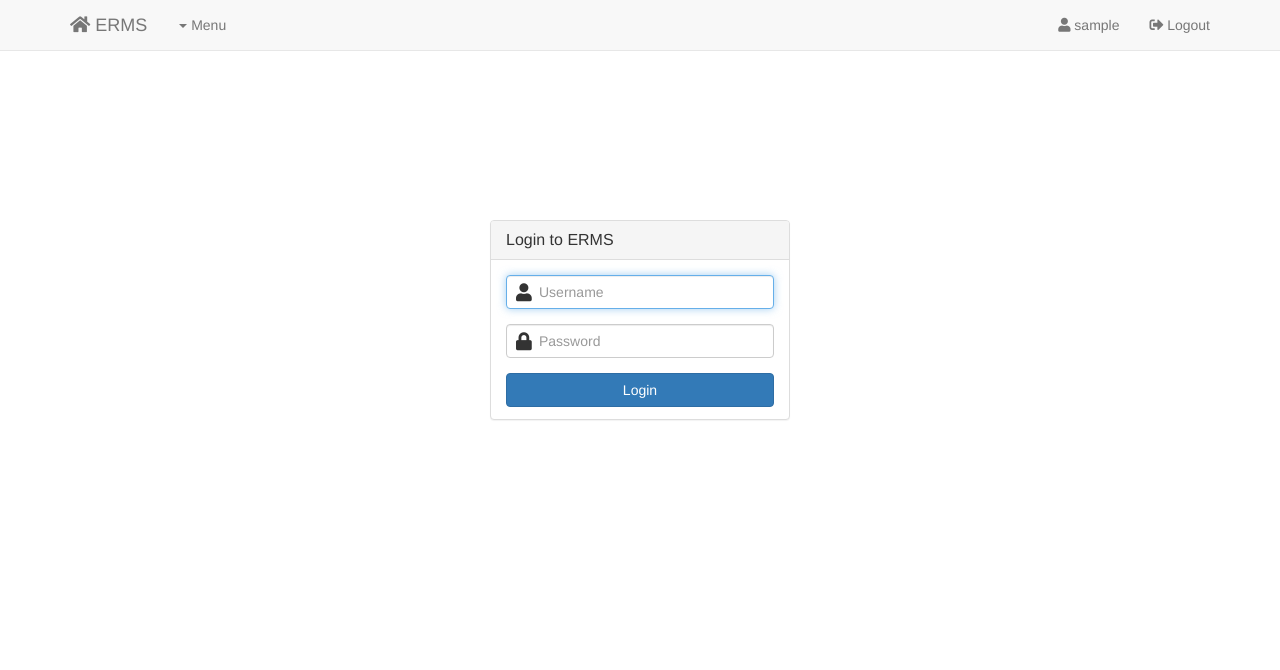
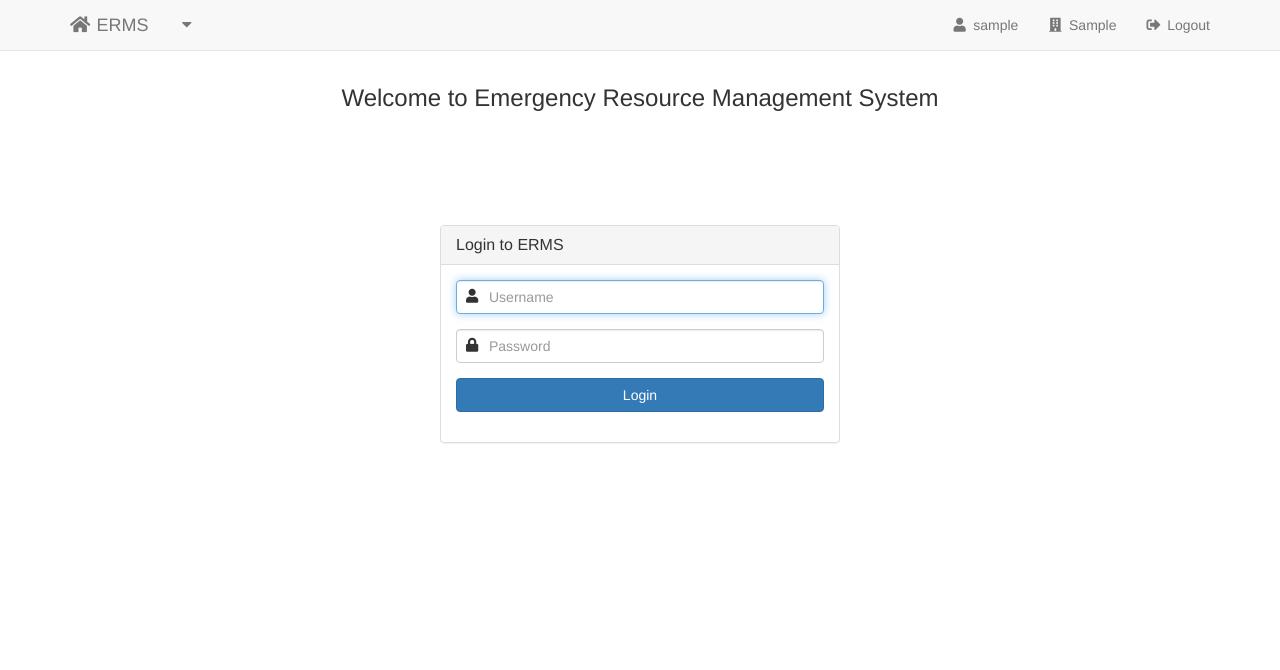
Before and after one commit to peijunz-archive/homework-cs6400-flask-jinja2, a Flask app: template Phase_3_Code/templates/login2.html in a window 1280 px wide. Shown: the top 670 px of the page. Run offline with Flask 2, Linux system fonts and the light colour scheme; the template is opened without the code that fills it: most values are stand-ins (such as "Sample title", 1, 10 or a date in 2020); some libraries are stand-ins or nearby versions.

Commit message:
nav and menu done

```diff
--- a/Phase_3_Code/static/style.css
+++ b/Phase_3_Code/static/style.css
@@ -3,17 +3,24 @@
  * Copyright 2018 CS6400 Team010
  */
 
+
 .login-panel {
-    position:absolute;
-    left:50%;
-    top:40%;
-    max-width: 500px;
     margin: auto;
-    width:300px;
-    height:200px;
-    margin:-100px 0 0 -150px;
+    margin-top: 10%;
+    margin-bottom: 20%;
+    max-width: 400px;
 }
 
+.menu-panel {
+    margin: auto;
+    margin-top: 10%;
+    margin-bottom: 20%;
+    max-width: 400px;
+}
+
+body {
+    padding-top: 65px;
+}
 
 .login-panel .form-group {
     position: relative;
@@ -21,11 +28,30 @@
 
 .login-panel i{
     position: absolute;
-    left: 10px;
-    top: 8px;
-    font-size: 18px;
+    left: 9px;
+    top: 9px;
+    font-size: 14px;
 }
 
 .login-panel .form-control {
     padding-left: 32px;
 }
+
+.dropdown .fa-caret-down{
+    font-size: 16px;
+}
+.fa{
+    margin-right: 0.2em;
+    width: 1em;
+    text-align:center;
+}
+
+.hidden-text{
+    display: none;
+}
+
+@media (max-width: 800px) {
+.hidden-text{
+    display: inline;
+}
+}
--- /dev/null
+++ b/Phase_3_Code/templates/_macros.html
@@ -0,0 +1,9 @@
+{% macro menus(sep, itemclass) %}
+    <li class="{{ itemclass }}"><a href="add-resource.html"><span class="fa fa-plus-circle"></span> Add Resource</a></li>
+    <li class="{{ itemclass }}"><a href="add-incident.html"><span class="fa fa-map-marker-alt"></span> Add Emergency Incident</a></li>
+    {% if sep %} <li role="separator" class="divider"></li> {% endif %}
+    <li class="{{ itemclass }}"><a href="search.html"><span class="fa fa-search"></span> Search Resources</a></li>
+    {% if sep %} <li role="separator" class="divider"></li> {% endif %}
+    <li class="{{ itemclass }}"><a href="status.html"><span class="fa fa-battery-half"></span> Resource Status</a></li>
+    <li class="{{ itemclass }}"><a href="report.html"><span class="fa fa-file"></span> Resource Report</a></li>
+{%- endmacro %}
--- a/Phase_3_Code/templates/base.html
+++ b/Phase_3_Code/templates/base.html
@@ -1,4 +1,5 @@
 {# NOTE: This is basic template defining all resources needed #}
+{% from '_macros.html' import menus %}
 <!doctype html>
 <html lang="en">
   <head>
@@ -19,36 +20,33 @@
     <nav class="navbar navbar-default navbar-fixed-top">
       <div class="container">
         <div class="navbar-header">
+        {% if Username %}
           <button type="button" class="navbar-toggle" data-toggle="collapse" data-target=".navbar-ex1-collapse">
                 <span class="sr-only">Toggle navigation</span>
                 <span class="icon-bar"></span>
                 <span class="icon-bar"></span>
                 <span class="icon-bar"></span>
           </button>
+        {% endif %}
           <a class="navbar-brand" href="/"><span class="fa fa-home"></span> ERMS</a>
         </div>
+        {% if Username %}
         <div class="collapse navbar-collapse navbar-ex1-collapse">
         <ul class="nav navbar-nav">
         <li class="dropdown dropdown">
-          <a href="#" class="dropdown-toggle" data-toggle="dropdown" role="button" aria-haspopup="true" aria-expanded="false"><span class="caret"></span> <span class="hidden-text">Menu</span></a>
+          <a href="#" class="dropdown-toggle" data-toggle="dropdown" role="button" aria-haspopup="true" aria-expanded="false"><span class="fa fa-caret-down"></span><span class="hidden-text">Menu</span></a>
           <ul class="dropdown-menu">
-            <li><a href="add-resource"><span class="fa fa-plus-circle"></span> Add Resource</a></li>
-            <li><a href="add-incident"><span class="fa fa-map-marker-alt"></span> Add Emergency Incident</a></li>
-            <li role="separator" class="divider"></li>
-            <li><a href="search.html"><span class="fa fa-search"></span> Search Resources</a></li>
-            <li role="separator" class="divider"></li>
-            <li><a href="status.html"><span class="fa fa-battery-half"></span> Resource Status</a></li>
-            <li><a href="report.html"><span class="fa fa-file"></span> Resource Report</a></li>
+            {{ menus('Seperator', '') }}
           </ul>
         </li>
         </ul>
-        {% if Username %}
         <ul class="nav navbar-nav navbar-right">
           <li><a href="#"><span class="fa fa-user"></span> {{ Username }} </a></li>
-          <li><a href="#"><span class="fa fa-sign-out-alt"></span> Logout </a></li>
+          <li><a href="#"><span class="fa fa-building"></span> {{ UserInfo }} </a></li>
+          <li><a href="logout"><span class="fa fa-sign-out-alt"></span> Logout </a></li>
         </ul>
+        </div>
         {% endif %}
-        </div>
       </div>
     </nav>
     <div class="container">
--- a/Phase_3_Code/templates/login2.html
+++ b/Phase_3_Code/templates/login2.html
@@ -1,7 +1,7 @@
 {% extends "base.html" %}
 {% block title %}Login{% endblock %}
 {% block content %}
-    <h3 align="center" margin="auto"> Welcome to Emergency Resource Management System <h3>
+    <h3 align="center" margin="auto"> Welcome to Emergency Resource Management System </h3>
     <div class="login-panel panel panel-default">
         <div class="panel-heading">
             <h3 class="panel-title">Login to ERMS</h3>
```
Also changed, not shown: Phase_3_Code/front.py (+25 -10 lines), Phase_3_Code/templates/index.html (added, +13 -0 lines).
